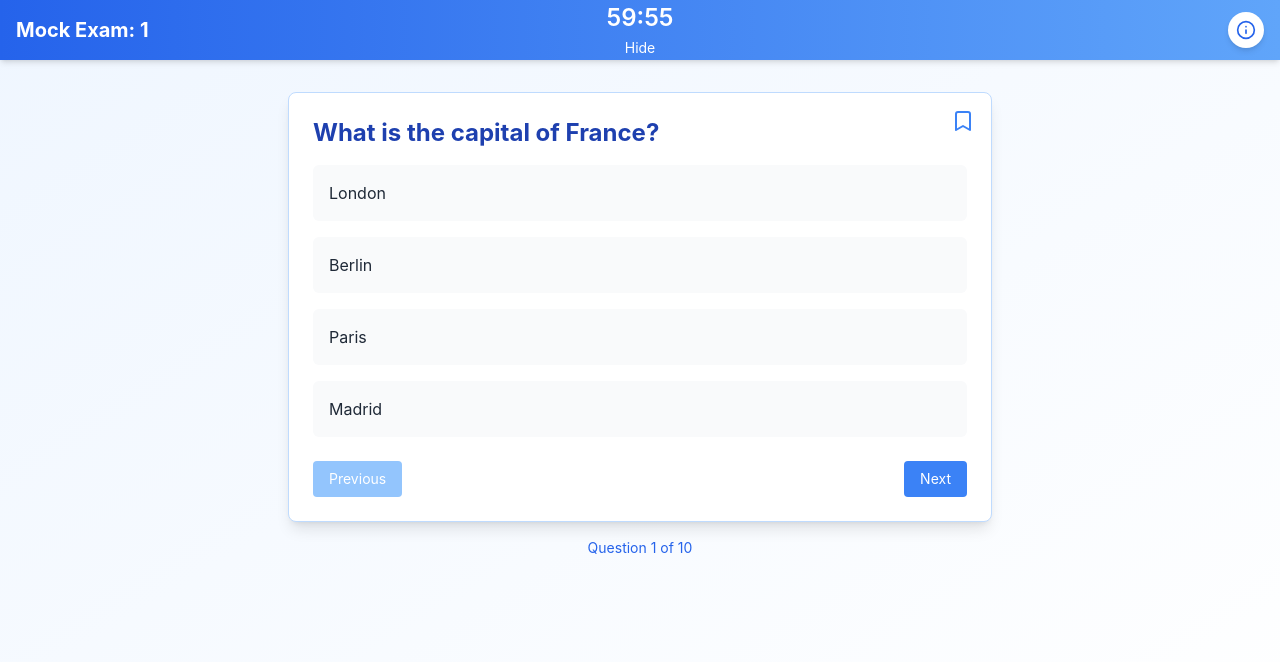
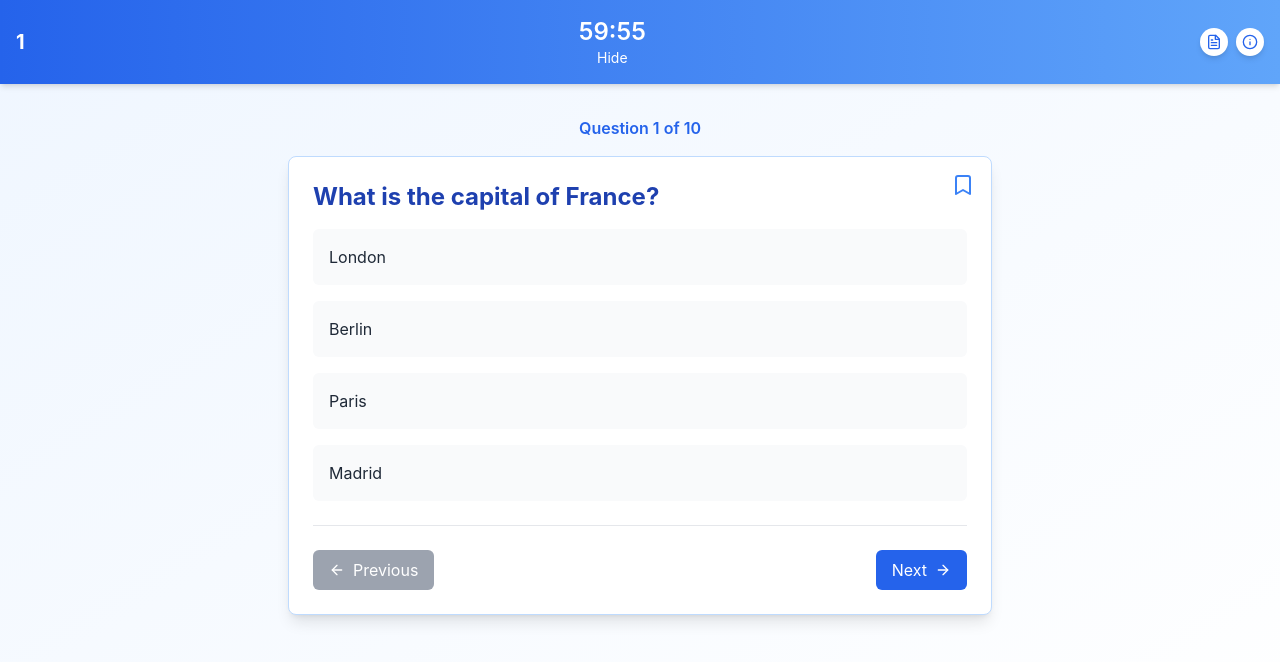
Before and after one commit to shrimay18/mockTest, a React (Create React App) app: page /mock-exam/1/start in a window 1280 px wide. Shown: the top 662 px of the page. Built offline with nearby package versions, Linux system fonts and the light colour scheme.

Commit message:
ui improved

```diff
--- a/package.json
+++ b/package.json
@@ -3,6 +3,8 @@
   "version": "0.1.0",
   "private": true,
   "dependencies": {
+    "@react-pdf-viewer/core": "^3.12.0",
+    "@react-pdf-viewer/default-layout": "^3.12.0",
     "@testing-library/jest-dom": "^5.17.0",
     "@testing-library/react": "^13.4.0",
     "@testing-library/user-event": "^13.5.0",
--- a/src/pages/ExamPage.tsx
+++ b/src/pages/ExamPage.tsx
@@ -1,10 +1,12 @@
-import React, { useState, useEffect, useRef} from 'react';
+import React, { useState, useEffect, useRef, useCallback} from 'react';
 import { useParams } from 'react-router-dom';
-import { BookmarkIcon, Info } from 'lucide-react';
-import { motion, AnimatePresence } from 'framer-motion';
+import { BookmarkIcon, Info, FileText,X, ArrowLeft,ArrowRight } from 'lucide-react';
 import BreakPage from './BreakPage';
 import ResultPage from './ResultPage';
 
+interface ReferenceModalProps {
+  onClose: () => void;
+}
 interface Question {
   id: number;
   text: string;
@@ -74,6 +76,35 @@ const mockQuestions: Question[] = [
     correctAnswer: 1
   }
 ];
+const ReferenceModal: React.FC<ReferenceModalProps> = React.memo(({ onClose }) => (
+  <div
+    className="fixed inset-0 bg-black bg-opacity-50 flex items-center justify-center z-50 p-4"
+    onClick={onClose}
+  >
+    <div
+      className="bg-white rounded-lg w-full h-full sm:w-11/12 sm:h-5/6 max-w-4xl max-h-full flex flex-col overflow-hidden"
+      onClick={(e) => e.stopPropagation()}
+    >
+      <div className="flex justify-between items-center p-4 border-b">
+        <h2 className="text-xl font-bold text-blue-800">Reference Material</h2>
+        <button
+          onClick={onClose}
+          className="text-gray-500 hover:text-gray-700"
+        >
+          <X size={24} />
+        </button>
+      </div>
+      <div className="flex-grow overflow-hidden">
+        <iframe
+          src="/reference-material.pdf"
+          className="w-full h-full"
+          title="Reference Material"
+        />
+      </div>
+    </div>
+  </div>
+));
+
 
 const ExamPage: React.FC = () => {
     const { examId } = useParams<{ examId: string }>();
@@ -88,12 +119,16 @@ const ExamPage: React.FC = () => {
     const [showPalette, setShowPalette] = useState(false);
     const [breakTimeLeft, setBreakTimeLeft] = useState(600); // 1.5 minutes in seconds
     const [breakTaken, setBreakTaken] = useState(false);
-
+    const [showReferenceModal, setShowReferenceModal] = useState(false);
+    const handleCloseModal = useCallback(() => {
+      setShowReferenceModal(false);
+    }, []);
     const totalQuestionsInFirstHalf = Math.ceil(mockQuestions.length / 2);
     const isFirstHalf = currentQuestionIndex < totalQuestionsInFirstHalf;
 
+    const [palettePosition, setPalettePosition] = useState({ top: 0, left: 0 });
+    const infoBtnRef = useRef<HTMLButtonElement>(null);
     const paletteRef = useRef<HTMLDivElement>(null);
-    const infoBtnRef = useRef<HTMLButtonElement>(null);
 
     useEffect(() => {
       let timer: NodeJS.Timeout;
@@ -152,6 +187,7 @@ const ExamPage: React.FC = () => {
       }
     };
 
+
     const handleNext = () => {
       if (currentQuestionIndex < mockQuestions.length - 1) {
         if (currentQuestionIndex === totalQuestionsInFirstHalf - 1 && !breakTaken) {
@@ -202,11 +238,25 @@ const ExamPage: React.FC = () => {
       return 'unsolved';
     };
 
-    const QuestionPalette = () => {
+    const handleInfoClick = () => {
+      if (infoBtnRef.current) {
+        const rect = infoBtnRef.current.getBoundingClientRect();
+        setPalettePosition({
+          top: rect.bottom + window.scrollY,
+          left: rect.left + window.scrollX
+        });
+        setShowPalette(!showPalette);
+      }
+    };
+    const QuestionPalette = ({ top, left }: { top: number; left: number }) => {
       const visibleQuestions = breakTaken ? mockQuestions : mockQuestions.slice(0, totalQuestionsInFirstHalf);
 
       return (
-        <div ref={paletteRef} className="fixed right-2 sm:right-4 top-16 sm:top-20 bg-white p-2 sm:p-4 rounded-lg shadow-lg w-48 sm:w-64 max-h-[60vh] sm:max-h-[80vh] overflow-y-auto z-50">
+        <div
+          ref={paletteRef}
+          className="fixed bg-white p-2 sm:p-4 rounded-lg shadow-lg w-48 sm:w-64 max-h-[60vh] sm:max-h-[80vh] overflow-y-auto z-50"
+          style={{ top: `${top}px`, left: `${left}px` }}
+        >
           <h3 className="text-sm sm:text-lg font-semibold mb-2 sm:mb-4 text-blue-800">Question Palette</h3>
           <div className="grid grid-cols-5 gap-1 sm:gap-2">
             {visibleQuestions.map((_, index) => (
@@ -287,14 +337,17 @@ const ExamPage: React.FC = () => {
 
     return (
       <div className="min-h-screen bg-gradient-to-br from-blue-50 to-white">
-        <nav className="bg-gradient-to-r from-blue-600 to-blue-400 shadow-md p-2 sm:p-4 relative">
-          <div className="max-w-7xl mx-auto flex flex-col sm:flex-row items-center justify-between">
-            <h1 className="font-bold text-sm sm:text-base md:text-lg lg:text-xl truncate w-full sm:w-auto text-center mb-2 sm:mb-0 text-white">
-              Mock Exam: {examId}
+        <nav className="bg-gradient-to-r from-blue-600 to-blue-400 shadow-md p-2 sm:p-4">
+          <div className="max-w-7xl mx-auto flex items-center justify-between">
+            <h1 className="font-bold text-sm sm:text-base md:text-lg lg:text-xl text-white truncate flex-shrink-0 max-w-[30%]">
+              {examId}
             </h1>
-            <div className="flex flex-col items-center sm:absolute sm:left-1/2 sm:top-1/2 sm:transform sm:-translate-x-1/2 sm:-translate-y-1/2">
+
+            <div className="flex flex-col items-center">
               {showTimer && (
-                <span className="text-base sm:text-lg md:text-xl lg:text-2xl font-semibold mb-1 text-white">{formatTime(timeLeft)}</span>
+                <span className="text-base sm:text-lg md:text-xl lg:text-2xl font-semibold text-white">
+                  {formatTime(timeLeft)}
+                </span>
               )}
               <button
                 onClick={() => setShowTimer(!showTimer)}
@@ -303,28 +356,34 @@ const ExamPage: React.FC = () => {
                 {showTimer ? 'Hide' : 'Show Timer'}
               </button>
             </div>
-            <div className="absolute top-1/2 right-2 sm:right-4 transform -translate-y-1/2">
+
+            <div className="flex items-center space-x-2">
+              <button
+                onClick={() => setShowReferenceModal(true)}
+                className="bg-white rounded-full p-1 sm:p-1.5 shadow-md text-blue-600 hover:text-blue-800 transition-transform duration-300 ease-in-out transform hover:scale-110"
+              >
+                <FileText size={14} className="w-3 h-3 sm:w-4 sm:h-4" />
+              </button>
               <button
                 ref={infoBtnRef}
-                onClick={() => setShowPalette(!showPalette)}
-                className="bg-white rounded-full p-1 sm:p-2 shadow-md text-blue-600 hover:text-blue-800 transition-transform duration-300 ease-in-out transform hover:scale-110"
+                onClick={handleInfoClick}
+                className="bg-white rounded-full p-1 sm:p-1.5 shadow-md text-blue-600 hover:text-blue-800 transition-transform duration-300 ease-in-out transform hover:scale-110"
               >
-                <Info size={16} className="w-4 h-4 sm:w-5 sm:h-5" />
+                <Info size={14} className="w-3 h-3 sm:w-4 sm:h-4" />
               </button>
             </div>
           </div>
         </nav>
-
-        <div className="max-w-3xl mx-auto mt-4 sm:mt-8 px-2 sm:px-4 lg:px-8">
-          <motion.div
-            initial={{ opacity: 0, y: 20 }}
-            animate={{ opacity: 1, y: 0 }}
-            transition={{ duration: 0.5 }}
-            className="bg-white rounded-lg shadow-lg relative p-3 sm:p-6 border border-blue-200"
-          >
+        <main className="max-w-3xl mx-auto mt-4 sm:mt-8 px-2 sm:px-4 lg:px-8">
+        <div className="text-center mb-2 sm:mb-4 text-blue-600 text-sm sm:text-base font-semibold">
+            Question {currentQuestionIndex + 1} of {mockQuestions.length}
+        </div>
+        <div className="bg-white rounded-lg shadow-lg relative p-3 sm:p-6 border border-blue-200">
           <button
             onClick={toggleBookmark}
-              className={`absolute top-2 sm:top-4 right-2 sm:right-4 text-blue-500 hover:text-blue-600 transition-all duration-300 transform ${bookmarks.includes(currentQuestionIndex) ? 'scale-110' : 'scale-100'}`}
+            className={`absolute top-2 sm:top-4 right-2 sm:right-4 text-blue-500 hover:text-blue-600 transition-all duration-300 transform ${
+              bookmarks.includes(currentQuestionIndex) ? 'scale-110' : 'scale-100'
+            }`}
           >
             <BookmarkIcon
               size={20}
@@ -332,8 +391,12 @@ const ExamPage: React.FC = () => {
               fill={bookmarks.includes(currentQuestionIndex) ? "currentColor" : "none"}
             />
           </button>
-            <h2 className="text-base sm:text-xl md:text-2xl font-bold mb-2 sm:mb-4 pr-8 sm:pr-10 text-blue-800">{currentQuestion.text}</h2>
-            <div className="space-y-2 sm:space-y-4">
+
+          <h2 className="text-base sm:text-xl md:text-2xl font-bold mb-2 sm:mb-4 pr-8 sm:pr-10 text-blue-800">
+            {currentQuestion.text}
+          </h2>
+
+          <div className="space-y-2 sm:space-y-4 mb-4 sm:mb-6">
             {currentQuestion.options.map((option, index) => (
               <button
                 key={index}
@@ -348,38 +411,46 @@ const ExamPage: React.FC = () => {
               </button>
             ))}
           </div>
-            <div className="mt-4 sm:mt-6 flex justify-between items-center">
+
+          <div className="flex justify-between items-center border-t pt-4 sm:pt-6">
             <button
               onClick={handlePrevious}
               disabled={currentQuestionIndex === 0}
-                className="bg-blue-500 text-white py-1 sm:py-2 px-2 sm:px-4 rounded text-xs sm:text-sm hover:bg-blue-600 transition-colors disabled:bg-blue-300"
+              className={`flex items-center px-3 py-1.5 sm:px-4 sm:py-2 rounded-md text-white text-sm sm:text-base ${
+                currentQuestionIndex === 0
+                  ? 'bg-gray-400 cursor-not-allowed'
+                  : 'bg-blue-600 hover:bg-blue-700'
+              }`}
             >
+              <ArrowLeft size={16} className="mr-1 sm:mr-2" />
               Previous
             </button>
+
+
+
             {currentQuestionIndex === mockQuestions.length - 1 ? (
               <button
                 onClick={handleSubmit}
-                  className="bg-green-500 text-white py-1 sm:py-2 px-2 sm:px-4 rounded text-xs sm:text-sm hover:bg-green-600 transition-colors"
+                className="flex items-center px-3 py-1.5 sm:px-4 sm:py-2 rounded-md text-white bg-green-600 hover:bg-green-700 text-sm sm:text-base"
               >
                 Submit
               </button>
             ) : (
               <button
                 onClick={handleNext}
-                  className="bg-blue-500 text-white py-1 sm:py-2 px-2 sm:px-4 rounded text-xs sm:text-sm hover:bg-blue-600 transition-colors"
+                className="flex items-center px-3 py-1.5 sm:px-4 sm:py-2 rounded-md text-white bg-blue-600 hover:bg-blue-700 text-sm sm:text-base"
               >
                 Next
+                <ArrowRight size={16} className="ml-1 sm:ml-2" />
               </button>
             )}
           </div>
-          </motion.div>
-          <div className="text-center mt-2 sm:mt-4 text-blue-600 text-xs sm:text-sm">
-            Question {currentQuestionIndex + 1} of {mockQuestions.length}
         </div>
+      </main>
+
+      {showReferenceModal && <ReferenceModal onClose={handleCloseModal} />}
+      {showPalette && <QuestionPalette top={palettePosition.top} left={palettePosition.left} />}
     </div>
-        {showPalette && <QuestionPalette />}
-      </div>
-
   );
 };
 
```
Also changed, not shown: 2 other files (tests, documents, lock files or other folders). Lines whose indentation alone changed are shown as unchanged.
